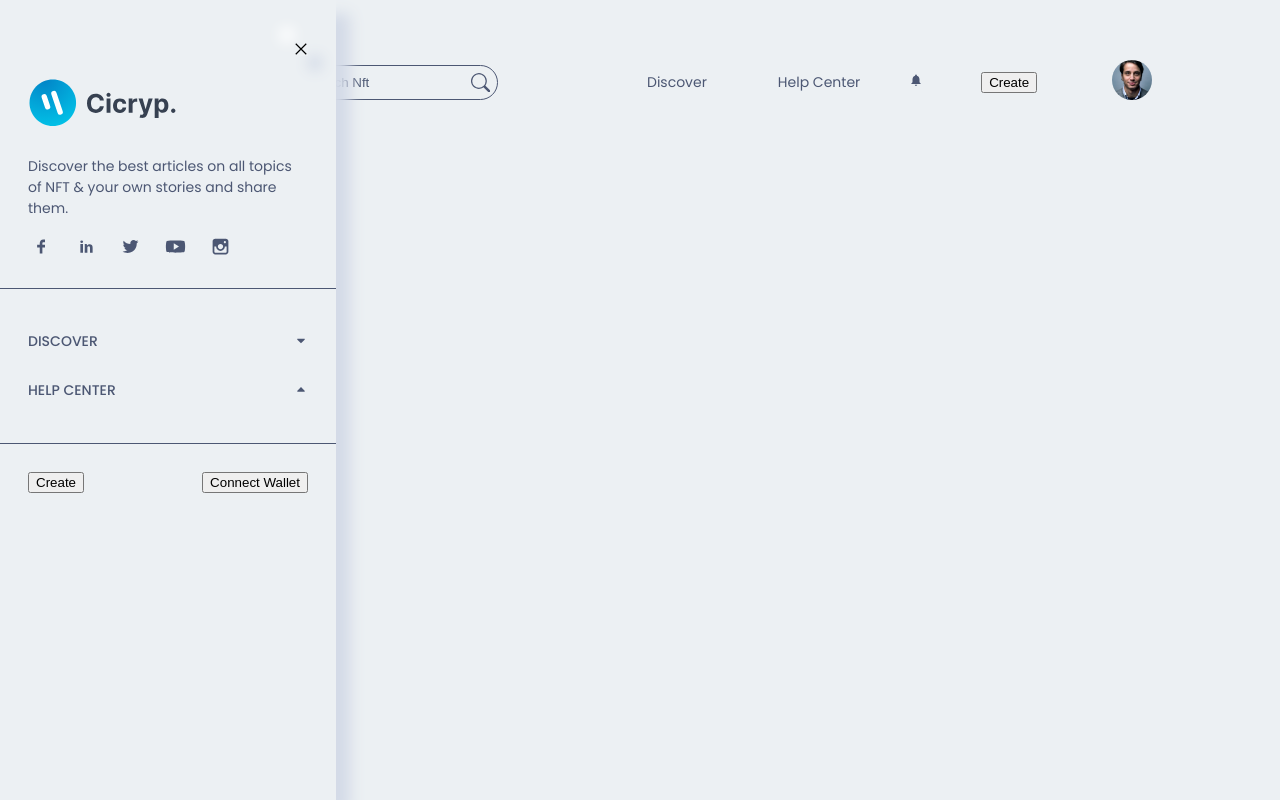
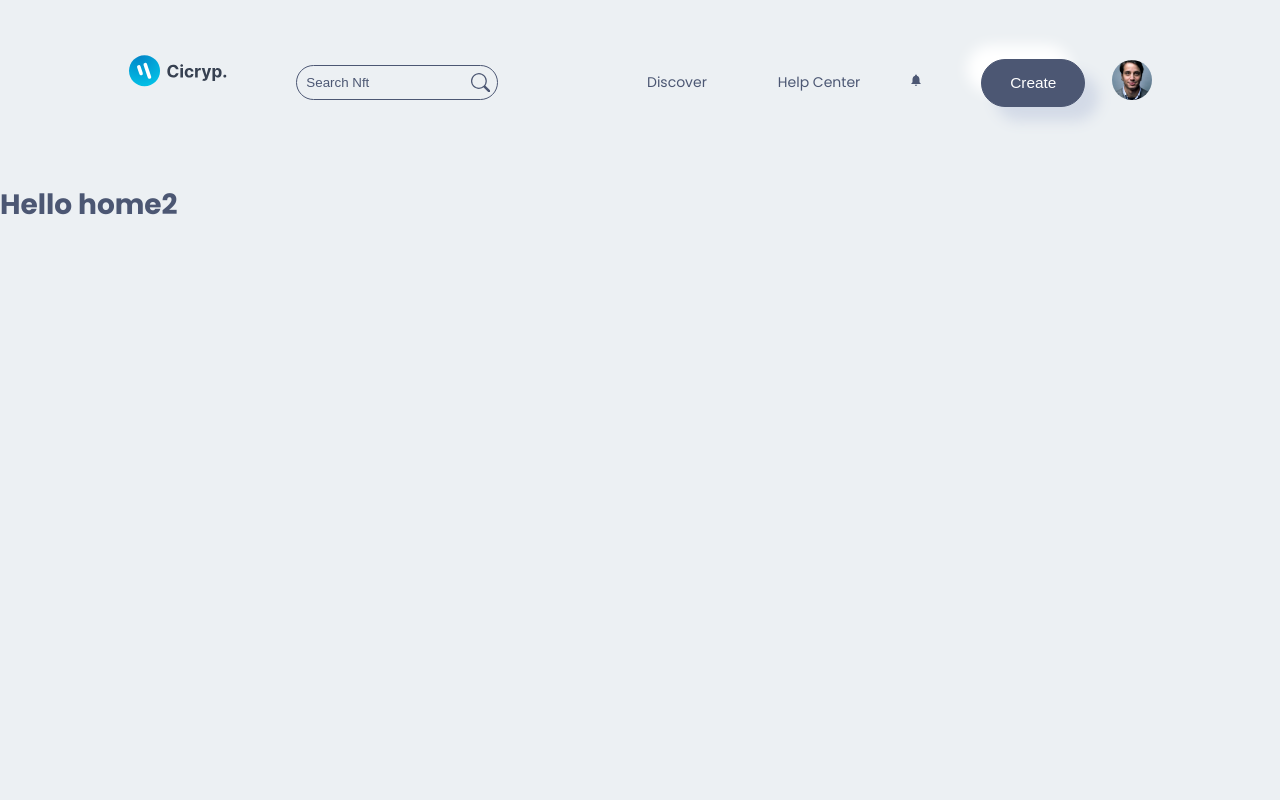
Before and after one commit to shisukeUrahara/web3-nft-marketplace, a Next.js app in the folder client/: page / in a window 1280 px wide. Built offline with nearby package versions, Linux system fonts and the light colour scheme.

Commit message:
styled button component

```diff
--- a/client/src/components/Button/Button.module.css
+++ b/client/src/components/Button/Button.module.css
@@ -0,0 +1,17 @@
+.button{
+    background-color: var(--icons-color);
+    padding: 1rem 2rem;
+    border: 1px solid var(--icons-color);
+    font-size: 1.1rem;
+    color:var(--shadow-light-color);
+    cursor: pointer;
+    transition: all 0.2s ease-in;
+    box-shadow: var(--box-shadow);
+    border-radius: 2rem;
+}
+
+.button:hover{
+    background-color: var(--main-bg-color);
+    border:1px solid var(--icons-color);
+    color:var(--icons-color);
+}
--- a/client/src/components/Navbar/Navbar.jsx
+++ b/client/src/components/Navbar/Navbar.jsx
@@ -121,7 +121,7 @@ const Navbar = () => {
             </div>
 
             {
-                !openSidebar && <div className={Style.sideBar}>
+                openSidebar && <div className={Style.sideBar}>
                     <Sidebar setOpenSideMenu={setOpenSidebar} />
                 </div>
             }
```
